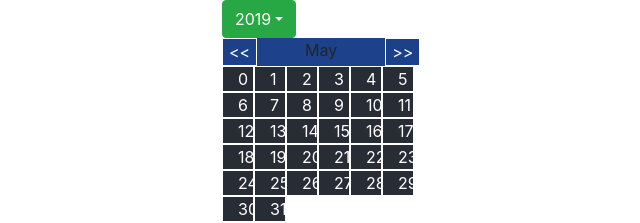
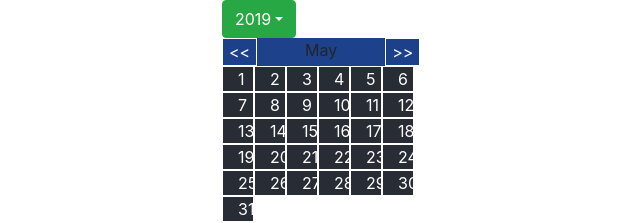
Before and after one commit to anil-sidhu/react-calendar, a React (Create React App) app: page / in a window 1280 px wide. Shown: the top 223 px of the page, without its empty margins (318-958 px from the left). Built offline with nearby package versions, Linux system fonts and the light colour scheme.

Commit message:
add blokc

```diff
--- a/src/Calender.js
+++ b/src/Calender.js
@@ -21,7 +21,7 @@ class Calender extends React.Component {
   }
   days(totalDayMonth) {
     const days = [];
-    for (let i = 0; i <= totalDayMonth; i++) {
+    for (let i = 1; i <= totalDayMonth; i++) {
       days.push(
         <Col key={i}
           onClick={() => { this.selectDay(i) }}
--- a/src/component/Appointments.js
+++ b/src/component/Appointments.js
@@ -30,11 +30,11 @@ class Appointments extends React.Component {
     // }
     getSnapshotBeforeUpdate(prevProps, prevState) {
 
-        let oldData = localStorage.getItem("ApStorage");
-        let ApStorage = [oldData]
+        let oldData = JSON.parse(localStorage.getItem("ApStorage"));
+        let ApStorage = oldData ? oldData:[]
         ApStorage.push(this.props.bookingData);
-        localStorage.setItem('ApStorage', ApStorage)
-        console.warn("newDATA", ApStorage,oldData)
+        localStorage.setItem('ApStorage', JSON.stringify(ApStorage))
+        console.warn("newDATA",oldData)
 
         return true
     }
```
